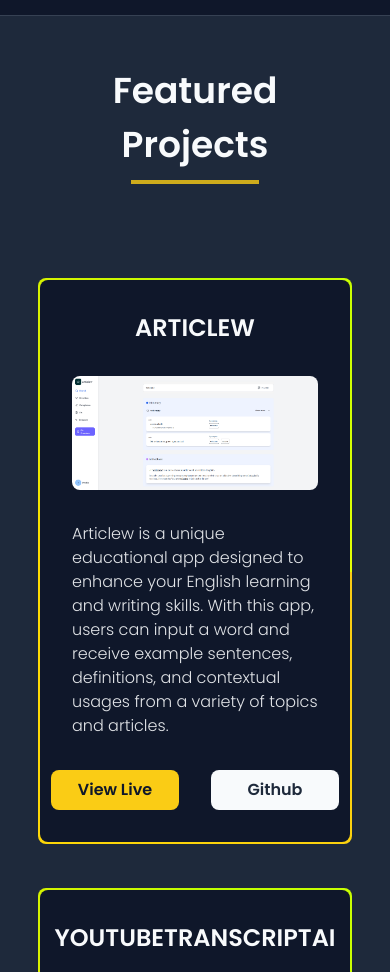
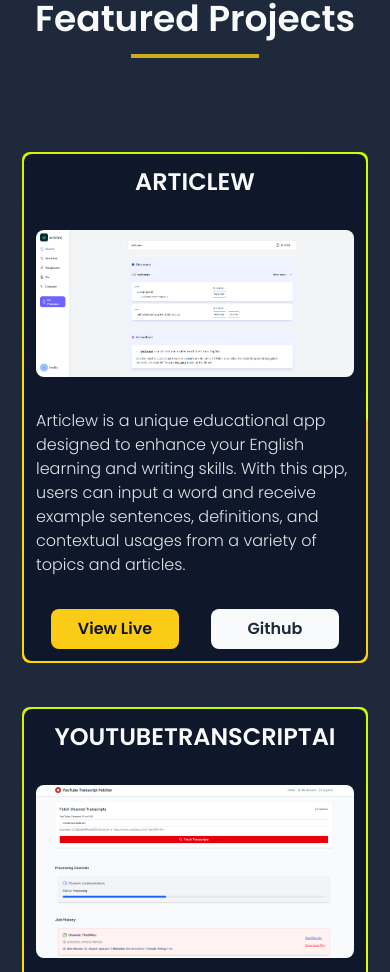
Before and after one commit to kaya70875/personal, a Next.js app: page / in a window 390 px wide. Shown: the part 1025-1997 px from the top of the page. Built offline with nearby package versions, Linux system fonts and the light colour scheme.

Commit message:
refactor: update paddings and container

```diff
--- a/src/app/globals.css
+++ b/src/app/globals.css
@@ -41,7 +41,7 @@ h3 {
 
 @layer base {
   .default-container {
-    @apply px-4 lg:px-[80px] xl:px-[150px] 2xl:px-[250px] py-6
+    @apply px-0 lg:px-[80px] xl:px-[150px] 2xl:px-[250px] py-0 md:py-6
   }
 
   .navbar-space {
--- a/src/components/motion/AnimatedBorderCard.tsx
+++ b/src/components/motion/AnimatedBorderCard.tsx
@@ -23,7 +23,7 @@ export default function AnimatedBorderCard({ prime = false, children }: Animated
 
   return (
     <motion.div className='relative w-full max-w-lg' whileHover={{ scale: 1.025 }} transition={{ duration: 0.25 }}>
-      <div className='relative bg-bg dark:bg-dark-bg p-8 w-full z-10 h-full rounded-lg text-text dark:text-dark-text'>
+      <div className='relative bg-bg dark:bg-dark-bg p-3 md:p-8 w-full z-10 h-full rounded-lg text-text dark:text-dark-text'>
         {children}
       </div>
       <motion.div style={{
```
